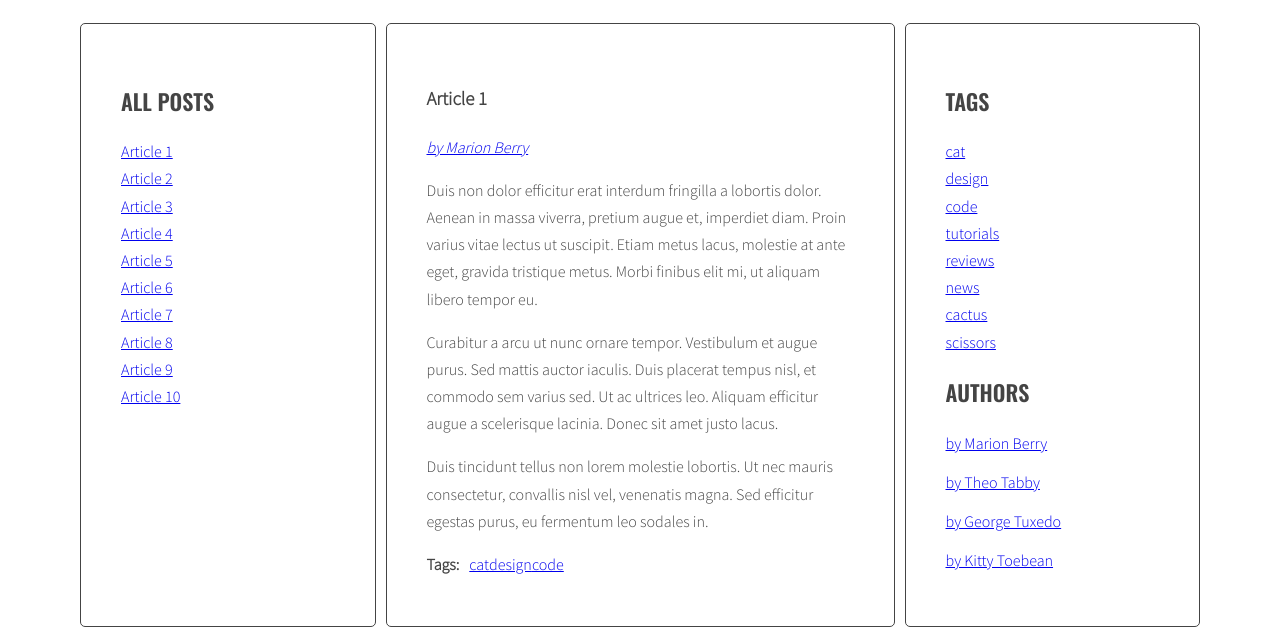
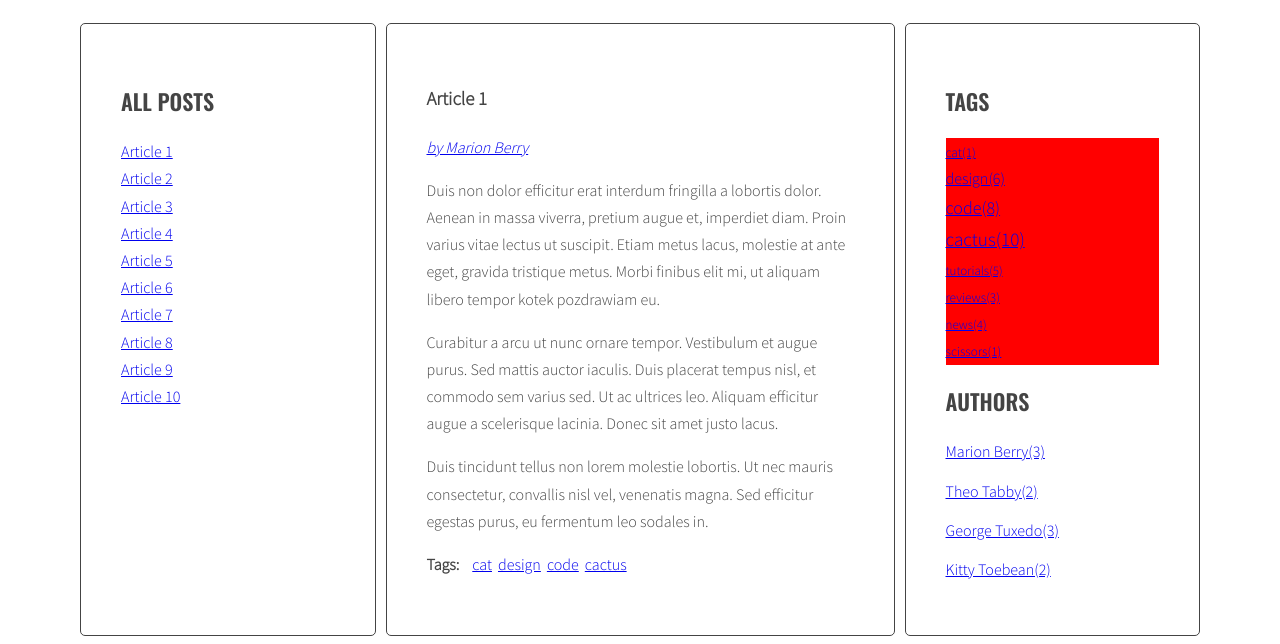
Before and after one commit to stelmonitos/javascript-blog, a website: page index.html in a window 1280 px wide. Shown: the part 220-864 px from the top of the page. Drawn offline with nearby package versions, Linux system fonts and the light colour scheme.

Commit message:
Add tagcloud

```diff
--- a/index.html
+++ b/index.html
@@ -19,13 +19,13 @@
           </ul>
         </aside>
         <section class="posts">
-          <article class="post active" id="article-1" data-tags="cat design code" data-author="Marion Berry">
+          <article class="post active" id="article-1" data-tags="cat design code cactus" data-author="Marion Berry">
             <h3 class="post-title">Article 1</h3>
             <p class="post-author"></p>
             <div class="post-content">
               <p>Duis non dolor efficitur erat interdum fringilla a lobortis dolor. Aenean in massa viverra, pretium
                 augue et, imperdiet diam. Proin varius vitae lectus ut suscipit. Etiam metus lacus, molestie at ante
-                eget, gravida tristique metus. Morbi finibus elit mi, ut aliquam libero tempor eu.</p>
+                eget, gravida tristique metus. Morbi finibus elit mi, ut aliquam libero tempor kotek pozdrawiam eu.</p>
               <p>Curabitur a arcu ut nunc ornare tempor. Vestibulum et augue purus. Sed mattis auctor iaculis. Duis
                 placerat tempus nisl, et commodo sem varius sed. Ut ac ultrices leo. Aliquam efficitur augue a
                 scelerisque lacinia. Donec sit amet justo lacus.</p>
@@ -38,7 +38,7 @@
               </ul>
             </div>
           </article>
-          <article class="post" id="article-2" data-tags="code tutorials reviews" data-author="Theo Tabby">
+          <article class="post" id="article-2" data-tags="code tutorials reviews cactus" data-author="Theo Tabby">
             <h3 class="post-title">Article 2</h3>
             <p class="post-author"></p>
             <div class="post-content">
@@ -58,7 +58,7 @@
               </ul>
             </div>
           </article>
-          <article class="post" id="article-3" data-tags="code design news" data-author="George Tuxedo">
+          <article class="post" id="article-3" data-tags="code design news cactus" data-author="George Tuxedo">
             <h3 class="post-title">Article 3</h3>
             <p class="post-author"></p>
             <div class="post-content">
@@ -78,7 +78,7 @@
               </ul>
             </div>
           </article>
-          <article class="post" id="article-4" data-tags="reviews design news" data-author="Kitty Toebean">
+          <article class="post" id="article-4" data-tags="reviews design news cactus" data-author="Kitty Toebean">
             <h3 class="post-title">Article 4</h3>
             <p class="post-author"></p>
             <div class="post-content">
@@ -97,7 +97,7 @@
               </ul>
             </div>
           </article>
-          <article class="post" id="article-5" data-tags="design tutorials code" data-author="Marion Berry">
+          <article class="post" id="article-5" data-tags="design tutorials code cactus" data-author="Marion Berry">
             <h3 class="post-title">Article 5</h3>
             <p class="post-author"></p>
             <div class="post-content">
@@ -117,7 +117,7 @@
               </ul>
             </div>
           </article>
-          <article class="post" id="article-6" data-tags="tutorials code design" data-author="George Tuxedo">
+          <article class="post" id="article-6" data-tags="tutorials code design cactus" data-author="George Tuxedo">
             <h3 class="post-title">Article 6</h3>
             <p class="post-author"></p>
             <div class="post-content">
@@ -139,7 +139,7 @@
               </ul>
             </div>
           </article>
-          <article class="post" id="article-7" data-tags="code tutorials" data-author="Kitty Toebean">
+          <article class="post" id="article-7" data-tags="code tutorials cactus" data-author="Kitty Toebean">
             <h3 class="post-title">Article 7</h3>
             <p class="post-author"></p>
             <div class="post-content">
@@ -180,7 +180,7 @@
               </ul>
             </div>
           </article>
-          <article class="post" id="article-9" data-tags="design news scissors" data-author="Marion Berry">
+          <article class="post" id="article-9" data-tags="design news scissors cactus" data-author="Marion Berry">
             <h3 class="post-title">Article 9</h3>
             <p class="post-author"></p>
             <div class="post-content">
@@ -201,7 +201,7 @@
               </ul>
             </div>
           </article>
-          <article class="post" id="article-10" data-tags="reviews code news" data-author="George Tuxedo">
+          <article class="post" id="article-10" data-tags="reviews code news cactus" data-author="George Tuxedo">
             <h3 class="post-title">Article 10</h3>
             <p class="post-author"></p>
             <div class="post-content">
@@ -227,9 +227,9 @@
         </section>
         <aside class="sidebar">
           <h2 class="section-title">Tags</h2>
-          <ul class="list tags">
+          <div class="list tags">
 
-          </ul>
+          </div>
           <h2 class="section-title">Authors</h2>
           <ul class="list authors">
 
--- a/js/script.js
+++ b/js/script.js
@@ -42,7 +42,9 @@
     optArticleTagsSelector = '.post-tags .list',
     optArticleAuthorSelector = '.post-author',
     optTagsListSelector = '.tags.list',
-    optAuthorListSelector='.authors.list';
+    optAuthorListSelector='.authors.list',
+    optCloudClassCount = '5',
+    optCloudClassPrefix = 'tag-size-';
 
   function generateTitleLinks(customSelector = '') {
     /* remove contents of titleList */
@@ -72,9 +74,36 @@
 
   generateTitleLinks();
 
+  function calculateTagsParams(tags) {
+    const params = {
+      max: 0,
+      min: 999999,
+    }
+      for( let tag in tags){
+              console.log(tag + ' is used ' + tags[tag] + ' times');
+
+              if(tags[tag] > params.max){
+                params.max = tags[tag];
+              }
+              else if(tags[tag] < params.min){
+                params.min = tags[tag];
+              }
+            }
+            return params;
+
+  }
+
+  function calculateTagClass(count, params) {
+    const normalizedCount = count - params.min;
+    const normalizedMax = params.max - params.min;
+    const percentage = normalizedCount / normalizedMax;
+    const classNumber = Math.floor( percentage * (optCloudClassCount - 1) + 1 );
+    return optCloudClassPrefix + classNumber
+  }
+
   function generateTags() {
-    /* [NEW] create a new variable allTags with an empty array */
-    let allTags = [];
+    /* [NEW] create a new variable allTags with an empty object */
+    let allTags = {};
     /* find all articles */
     const articles = document.querySelectorAll(optArticleSelector);
     /* START LOOP: for every article: */
@@ -94,9 +123,11 @@
         /* add generated code to html variable */
         html = html + linkHTML;
         /* [NEW] check if this link is NOT already in allTags */
-        if(allTags.indexOf(linkHTML) == -1){
-        /* [NEW] add generated code to allTags array */
-          allTags.push(linkHTML);
+        if(!allTags[tag]){
+        /* [NEW] add generated code to allTags object */
+          allTags[tag] = 1;
+        } else {
+          allTags[tag]++;
         }
         /* END LOOP: for each tag */
       }
@@ -107,8 +138,19 @@
     /* [NEW] find list of tags in right column */
     const tagList = document.querySelector(optTagsListSelector);
 
-    /* [NEW] add html from allTags to tagList */
-    tagList.innerHTML = allTags.join(' ');
+    const tagsParams = calculateTagsParams(allTags);
+    console.log('tagsParams:', tagsParams)
+    /* [NEW] create variable for all links HTML code */
+    let allTagsHTML = '';
+    /* [NEW] START LOOP: for each tag in allTags: */
+    for(let tag in allTags){
+      /* [NEW] generate code of a link and add it to allTagsHTML */
+      const tagLinkHTML = '<li><a class="' + calculateTagClass(allTags[tag], tagsParams) + '" href="#tag-' + tag + '"><span>' + tag + '(' + allTags[tag] + ')' + '</span></a></li>';
+      allTagsHTML += tagLinkHTML;
+    /* [NEW] END LOOP: for each tag in allTags: */
+    }
+    /*[NEW] add HTML from allTagsHTML to tagList */
+    tagList.innerHTML = allTagsHTML;
   }
   function tagClickHandler(event) {
     /*[DONE!]prevent default action for this event */
@@ -153,7 +195,7 @@
 
   function generateAuthors() {
         /* [NEW] create a new variable allTags with an empty array */
-        let allAuthors = [];
+        let allAuthors = {};
     /* find all articles */
     const articles = document.querySelectorAll(optArticleSelector);
     /* START LOOP: for every article: */
@@ -163,15 +205,17 @@
       /* make html variable with empty string */
       let html = '';
       /* get author from data-author attribute */
-      const articleAuthors = article.getAttribute('data-author')
+      const articleAuthor = article.getAttribute('data-author')
       /* generate HTML of the link */
-      const authorHTML = '<li><a href="#author' + articleAuthors + '"><span>' + 'by ' + articleAuthors + '</span></a></li>';
+      const authorHTML = '<li><a href="#author' + articleAuthor + '"><span>' + 'by ' + articleAuthor + '</span></a></li>';
       /* add generated code to html variable */
       html = html + authorHTML;
             /* [NEW] check if this link is NOT already in allTags */
-            if(allAuthors.indexOf(authorHTML) == -1){
-                /* [NEW] add generated code to allTags array */
-                allAuthors.push(authorHTML);
+            if(!allAuthors[articleAuthor]){
+              /* [NEW] add generated code to allTags array */
+              allAuthors[articleAuthor] = 1;
+            } else {
+                allAuthors[articleAuthor]++;
             }
       /* insert HTML of all the links into the author wrapper */
       authorList.innerHTML = html;
@@ -179,8 +223,16 @@
     }
       /* [NEW] find list of tags in right column */
       const authorList = document.querySelector(optAuthorListSelector);
-    /* [NEW] add html from allTags to tagList */
-      authorList.innerHTML = allAuthors.join(' ');
+    /* [NEW] create variable for all links HTML code */
+    let allAuthorsHTML = '';
+    /* [NEW] START LOOP: for each tag in allTags: */
+    for( let author in allAuthors){
+      /* [NEW] generate code of a link and add it to allTagsHTML */
+      allAuthorsHTML += '<li><a href="#author' + author + '"><span>' + author + '(' + allAuthors[author] +')' + '</span></a></li>';
+    /* [NEW] END LOOP: for each tag in allTags: */
+    }
+/*[NEW] add HTML from allTagsHTML to tagList */
+    authorList.innerHTML = allAuthorsHTML;
   }
 
   function authorClickHandler(event){
--- a/sass/style.scss
+++ b/sass/style.scss
@@ -90,6 +90,7 @@ body {
 .list-horizontal {
   li {
     display: inline-block;
+    padding-inline: 3px;
   }
 }
 
@@ -125,3 +126,25 @@ body {
     margin: 0 10px 0 0;
   }
 }
+.tag-size-1 {
+  font-size: smaller;
+}
+
+.tag-size-2 {
+  font-size: small;
+}
+
+.tag-size-3 {
+  font-size: medium;
+}
+
+.tag-size-4 {
+  font-size: large;
+}
+
+.tag-size-5 {
+  font-size: larger;
+}
+aside .tags {
+background-color: red;
+}
```
Also changed, not shown: css/style.css, 1 other file.
